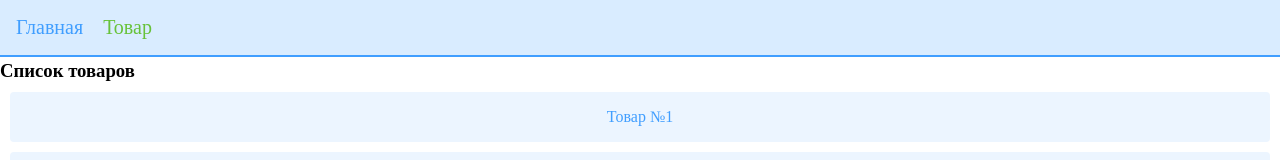
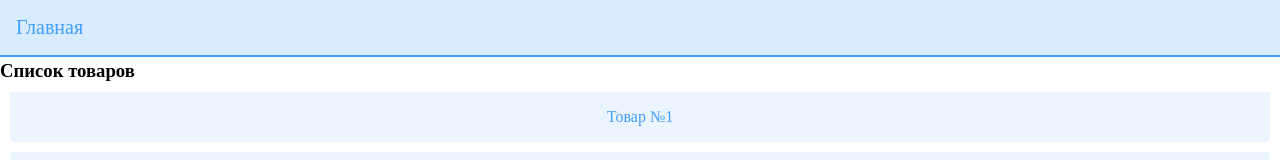
Before and after one commit to ruslankadyrov/it-code-hw6-e-commerce, a Vue app: page / in a window 1280 px wide. Shown: the top 160 px of the page. Built offline with nearby package versions, Linux system fonts and the light colour scheme.

Commit message:
commented button

```diff
--- a/src/App.vue
+++ b/src/App.vue
@@ -6,9 +6,9 @@
       <el-link type="primary" @click="$router.push({ name: 'List' })"
         >Главная</el-link
       >
-      <el-link type="success" @click="$router.push({ name: 'Product' })"
+      <!-- <el-link type="success" @click="$router.push({ name: 'Product' })"
         >Товар</el-link
-      >
+      > -->
     </div>
     <div class="app__main">
       <router-view></router-view>
```
